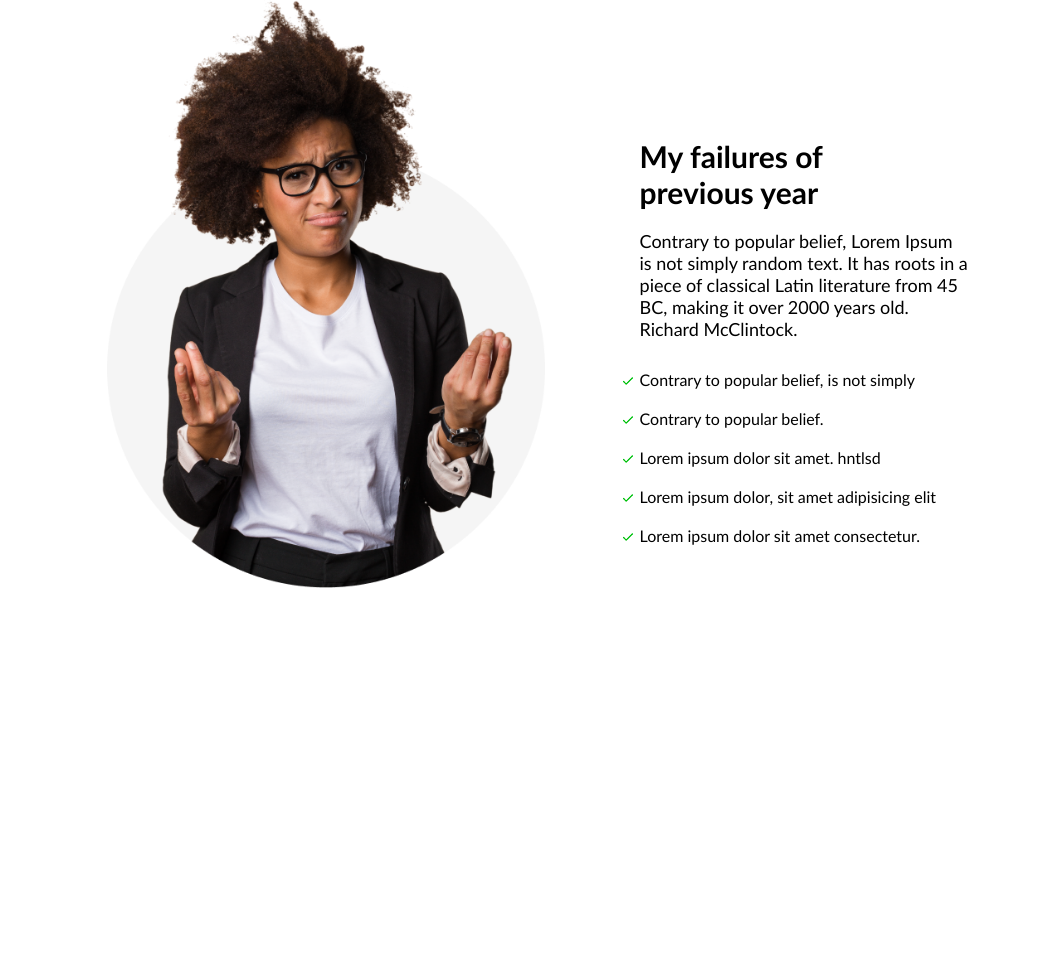
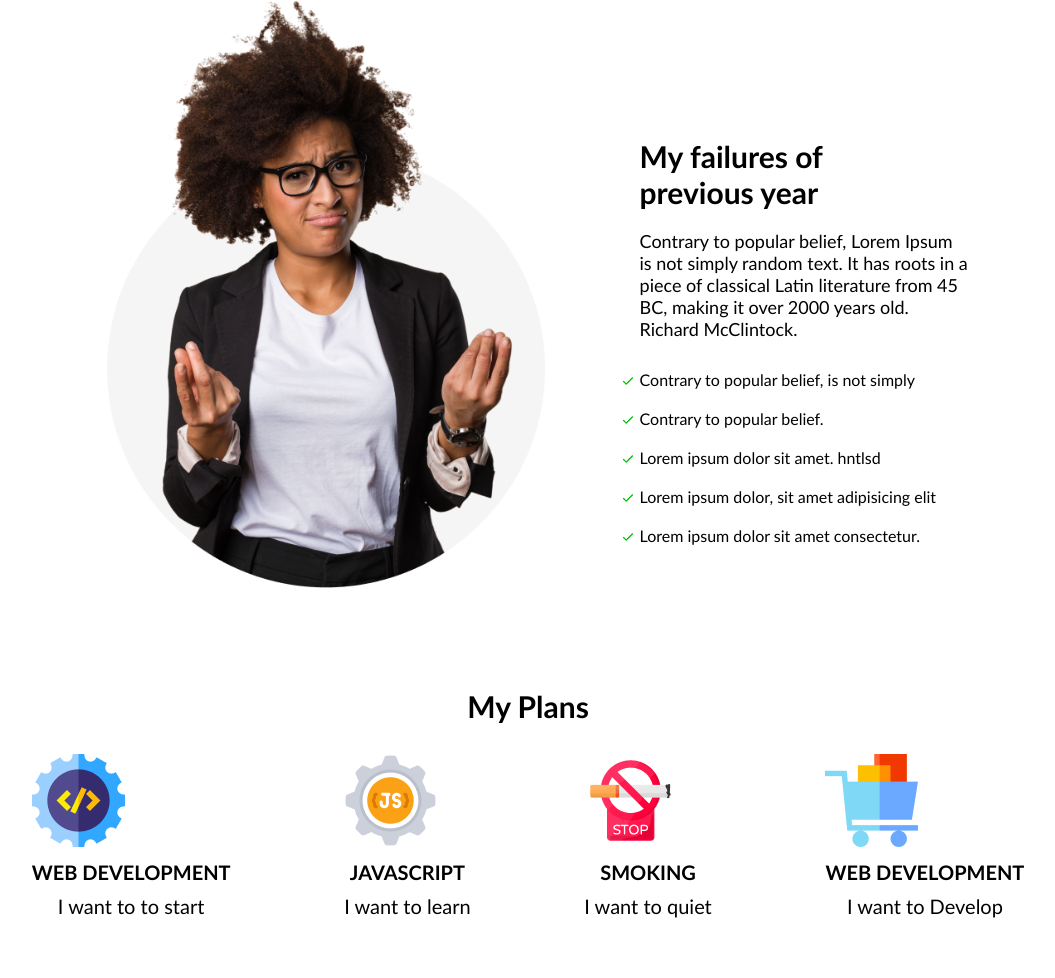
Before and after one commit to sazzadsadman/assignment1, a plain HTML site: page index.html in a window 1280 px wide. Shown: the part 912-1890 px from the top of the page, without its empty margins (112-1167 px from the left). Before the commit the page ends 1500 px from the top, so only its background shows below. Drawn offline with Linux system fonts and the light colour scheme.

Commit message:
my plan added

```diff
--- a/index.html
+++ b/index.html
@@ -31,6 +31,33 @@
             </div>
         </div>
     </section>
+    <section class="section-two">
+        <h3 class="section-title"> My Plans</h3>
+        <div class="section-two-items">
+            <div class="img-div">
+                <img src="images/icons/web.png" alt="">
+                    <h5>WEB DEVELOPMENT</h5>
+                    <p>I want to to start</p>
+            </div>
+            <div>
+                <img src="images/icons/js.png" alt="">
+                    <h5>JAVASCRIPT</h5>
+                    <p>I want to learn</p>
+            </div>
+            <div>
+                <img src="images/icons/smoke.png" alt="" >
+                    <h5>SMOKING</h5>
+                    <p>I want to quiet</p>
+            </div>
+            <div>
+                <img class="imgtest" src="images/icons/ecom.png" alt="" >
+                    <h5>WEB DEVELOPMENT</h5>
+                    <p>I want to Develop</p>
+            </div>
+
+        </div>
+
+    </section>
 
 
 </body>
--- a/style.css
+++ b/style.css
@@ -58,3 +58,34 @@ ul {
 li{
     padding: 10px 0;
 }
+/* Section two styles */
+.section-two {
+    padding: 100px 0 50px 0;
+
+}
+.section-two .section-title{
+    text-align: center;
+}
+.section-two-items {
+    padding: 30px 30px 0px 30px;
+    display: flex;
+    justify-content: space-evenly;
+}
+.section-two-items p {
+    font-size: 20px;
+    text-align: center;
+    font-weight: 500;
+    padding: 10px 0;
+}
+.section-two-items h5 {
+    font-size: 20px;
+    text-align: center;
+    font-weight: 700;
+    padding-top: 10px ;
+}
+/* .section-two-items img {
+    text-align: center;
+} */
+.img-div img{
+    text-align: center;
+}
```
